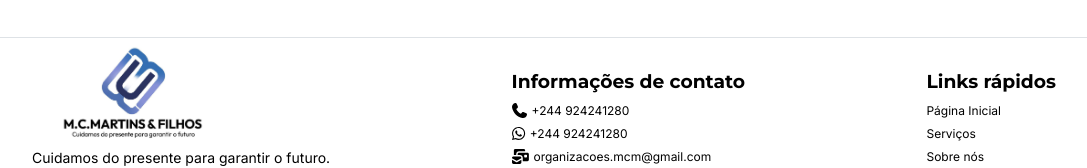
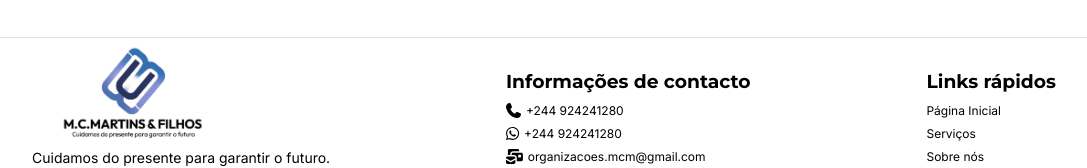
Before and after one commit to ImaCod3r/organizacoes-martins-filhos-website, a React (Vite) app: page /contactos in a window 1280 px wide. Shown: the part 1194-1362 px from the top of the page, without its empty margins (96-1183 px from the left). Built offline with nearby package versions, Linux system fonts and the light colour scheme; no server answers.

Commit message:
update footer labels

```diff
--- a/src/components/CustomFooter.jsx
+++ b/src/components/CustomFooter.jsx
@@ -22,7 +22,7 @@ const CustomFooter = () => {
                 </div>
 
                 <div>
-                    <h3>Informações de contato</h3>
+                    <h3>Informações de contacto</h3>
 
                     <ul>
                         <li>
```
